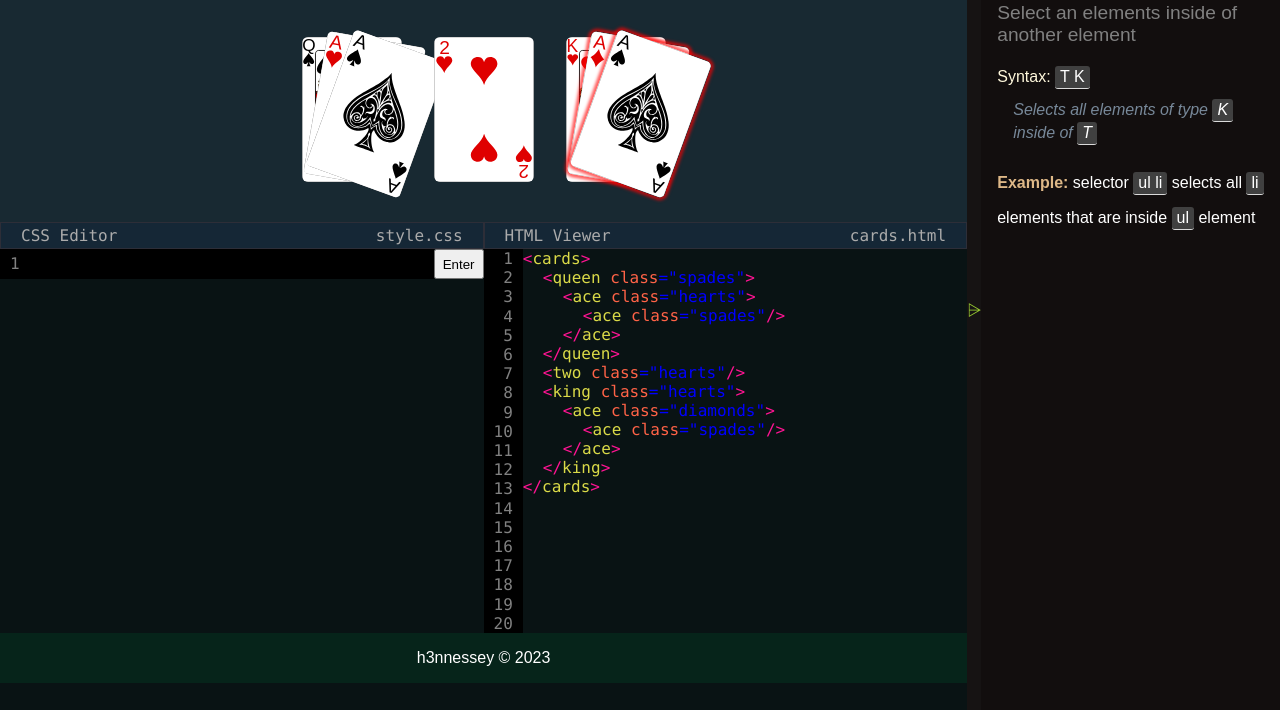
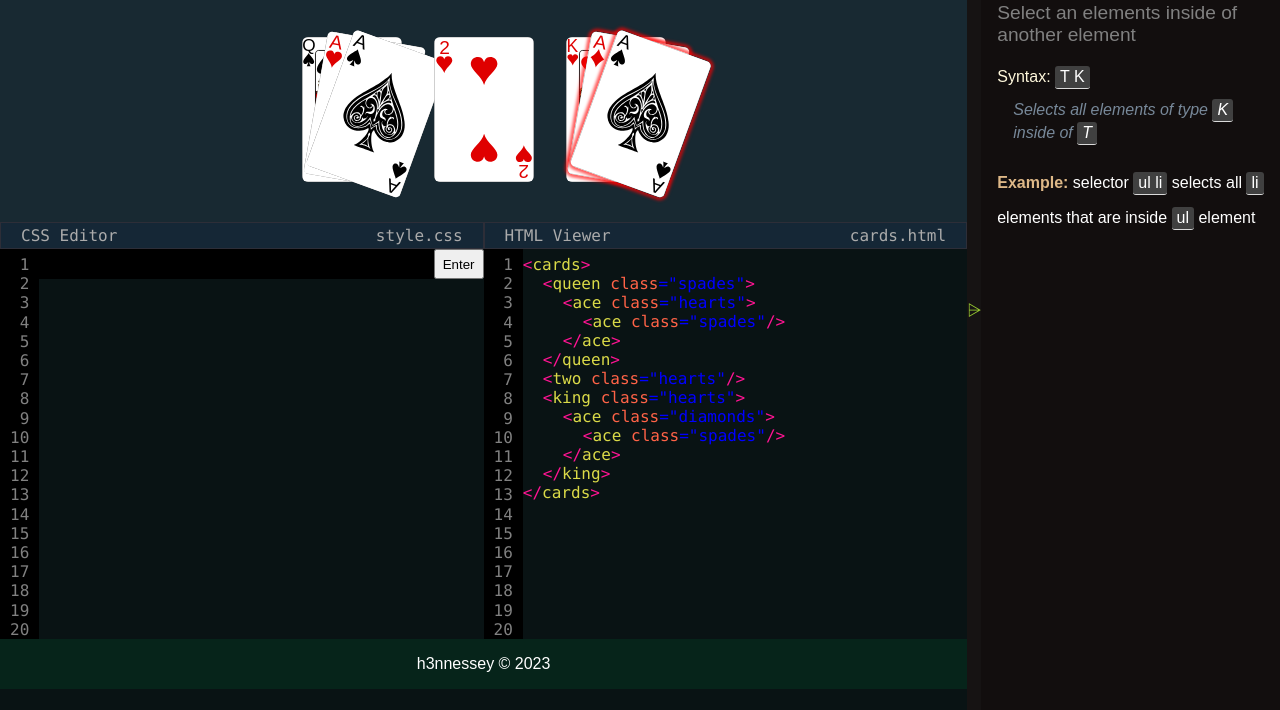
Before and after one commit to h3nnessey/2023q1, a website built with webpack: page rss-css-selectors/src/index.html in a window 1280 px wide. Shown: the part 90-800 px from the top of the page. Built offline with nearby package versions, Linux system fonts and the light colour scheme.

Commit message:
feat: update editors styles

```diff
--- a/rss-css-selectors/src/components/cssEditor/CssEditor.ts
+++ b/rss-css-selectors/src/components/cssEditor/CssEditor.ts
@@ -22,7 +22,7 @@ export class CssEditor extends BaseComponent {
 
     this.cssEditorRow = new BaseComponent({ classNames: ['css-editor__row'], parent: this });
 
-    this.lineNumbers = new LineNumbers(this.cssEditorRow, 1);
+    this.lineNumbers = new LineNumbers(this.cssEditorRow, 20);
     this.cssEditorInputs = new CssEditorInputs(this.cssEditorRow);
   }
 
--- a/rss-css-selectors/src/components/cssEditor/cssEditorInputs/cssEditorTextInput/style.css
+++ b/rss-css-selectors/src/components/cssEditor/cssEditorInputs/cssEditorTextInput/style.css
@@ -1,9 +1,13 @@
+.css-editor__text-inputs {
+  position: relative;
+}
+
 .css-editor__text-input {
   font-family: Consolas, monospace;
   position: absolute;
   top: 0;
   left: 0;
-  width: calc(100% - 50px);
+  width: 100%;
   font-size: 1.1rem;
   z-index: 2;
   background: transparent;
@@ -14,8 +18,8 @@
   overflow: hidden;
   color: transparent;
   caret-color: red;
-  padding: 5px 0;
-  height: 100%;
+  height: 30px;
+  padding: 5px;
 }
 
 .css-editor__text-input_highlight {
@@ -24,12 +28,13 @@
   position: absolute;
   top: 0;
   left: 0;
-  width: calc(100% - 50px);
-  padding: 5px 0;
+  width: 100%;
+  height: 30px;
   z-index: 1;
+  padding: 5px;
 }
 
 #css-hljs {
   background: #000;
-  height: 100%;
+  height: 30px;
 }
--- a/rss-css-selectors/src/components/cssEditor/cssEditorInputs/style.css
+++ b/rss-css-selectors/src/components/cssEditor/cssEditorInputs/style.css
@@ -1,8 +1,6 @@
 .css-editor__inputs {
   display: flex;
   width: 100%;
-  position: relative;
-  align-items: baseline;
 }
 
 .css-editor__text-inputs {
--- a/rss-css-selectors/src/components/cssEditor/style.css
+++ b/rss-css-selectors/src/components/cssEditor/style.css
@@ -22,7 +22,3 @@
   display: flex;
   flex: 1;
 }
-
-.css-editor .line-numbers {
-  justify-content: center;
-}
--- a/rss-css-selectors/src/components/htmlViewer/style.css
+++ b/rss-css-selectors/src/components/htmlViewer/style.css
@@ -17,6 +17,9 @@
 
 .html-viewer__row {
   display: flex;
-
   flex: 1;
 }
+
+.html {
+  padding-top: 6px;
+}
--- a/rss-css-selectors/src/components/lineNumbers/style.css
+++ b/rss-css-selectors/src/components/lineNumbers/style.css
@@ -3,6 +3,7 @@
   flex-direction: column;
   list-style: none;
   background: black;
+  padding-top: 6px;
   user-select: none;
 }
 
```
